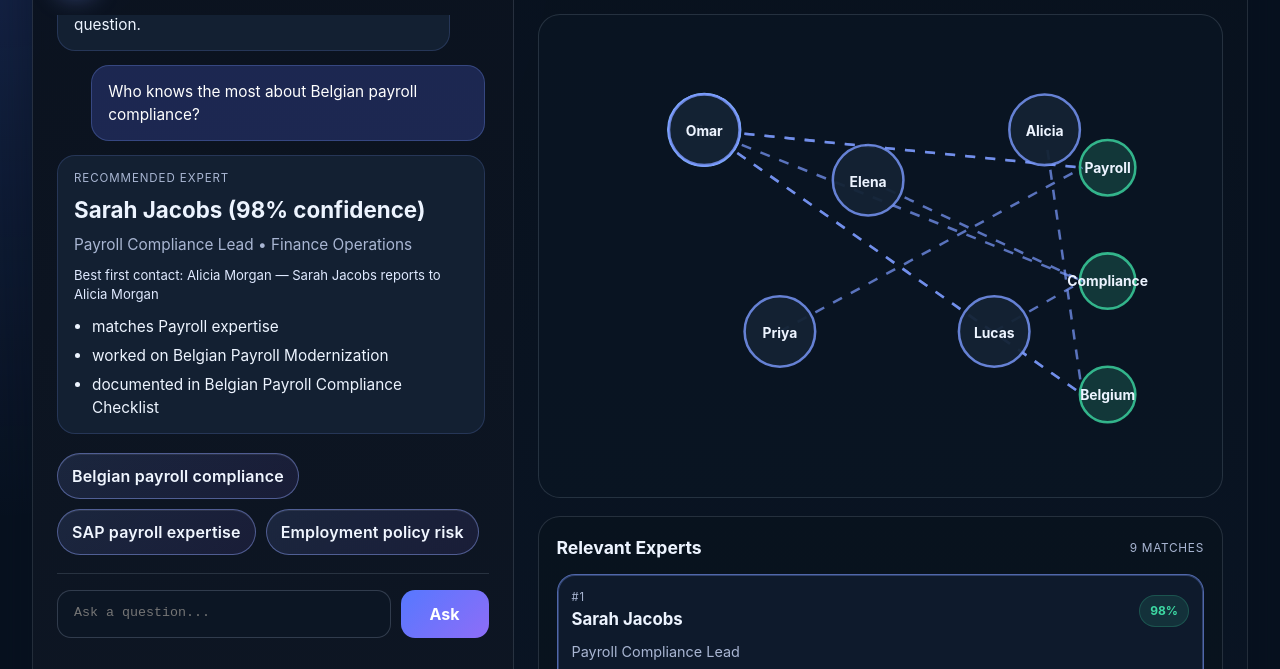
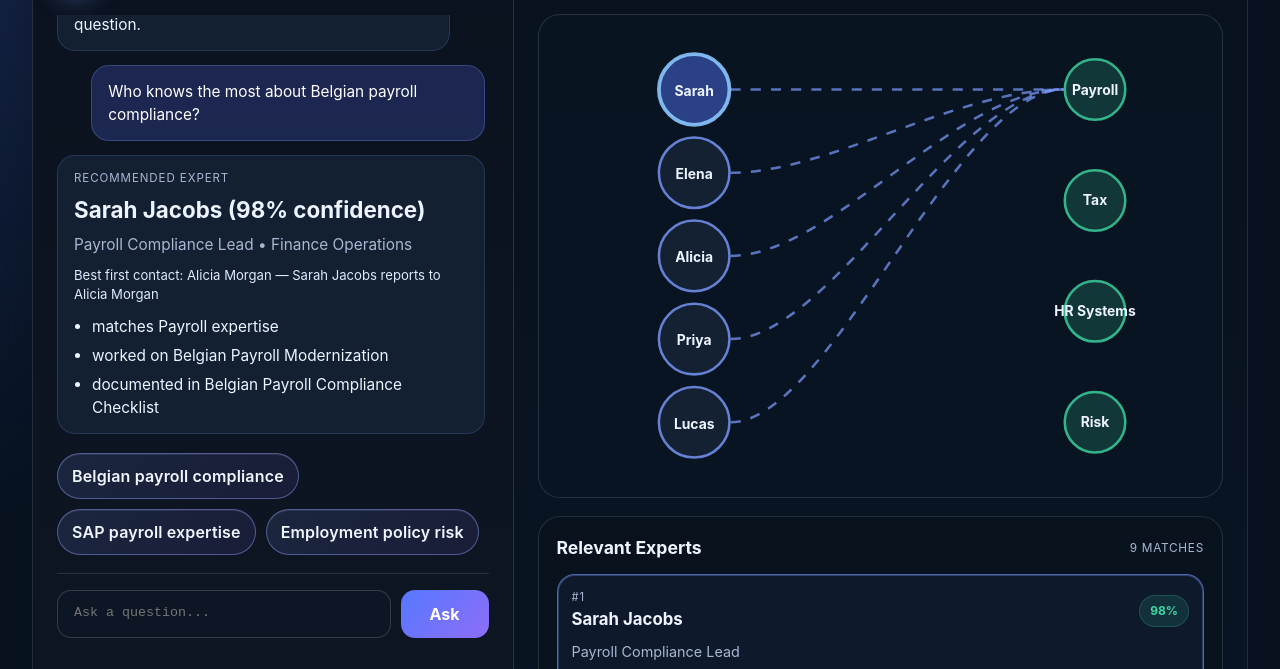
Before and after one commit to AjAzE-dev/Hotters_hackaton, a website built with Vite: page test-app/index.html in a window 1280 px wide. Both pictures are taken after a click on the button "Belgian payroll compliance". Shown: the part 122-791 px from the top of the page. Built offline with nearby package versions, Linux system fonts and the light colour scheme.

Commit message:
edit graph

```diff
--- a/test-app/src/main.ts
+++ b/test-app/src/main.ts
@@ -219,33 +219,77 @@ function getBestFirstContact(employee: Employee, employees: Employee[]): {
   }
 }
 
-function buildGraphMarkup(experts: ExpertResult[]): string {
-  const positions = [
-    { x: 120, y: 80 },
-    { x: 250, y: 120 },
-    { x: 390, y: 80 },
-    { x: 180, y: 240 },
-    { x: 350, y: 240 }
-  ]
+function buildGraphMarkup(experts: ExpertResult[], projects: Project[], question = ''): string {
+  const visibleExperts = experts.slice(0, 5)
+  const queryWords = extractKeywords(question)
+  const relevantProjects = projects
+    .filter((project) => visibleExperts.some((expert) => expert.employee.projects.includes(project.id)))
+    .map((project) => {
+      const supportingExperts = visibleExperts.filter((expert) =>
+        expert.employee.projects.includes(project.id)
+      )
+      const keywordMatches = project.keywords.filter((keyword) =>
+        queryWords.some((word) => normalize(keyword).includes(word) || word.includes(normalize(keyword)))
+      ).length
 
-  const projectNodes = [
-    { x: 440, y: 110, label: 'Payroll' },
-    { x: 440, y: 200, label: 'Compliance' },
-    { x: 440, y: 290, label: 'Belgium' }
-  ]
+      return { project, supportingExperts, score: supportingExperts.length * 3 + keywordMatches }
+    })
 
-  const connections = experts
-    .map((_expert, index) => {
-      const start = positions[index] ?? positions[0]
-      const end = projectNodes[index % projectNodes.length]
-      return `<line x1="${start.x}" y1="${start.y}" x2="${end.x - 20}" y2="${end.y}" class="graph-line" />`
+  const topicScores = new Map<string, number>()
+  relevantProjects.forEach(({ project, score }) => {
+    topicScores.set(project.domain, (topicScores.get(project.domain) ?? 0) + score)
+  })
+  const topicLabels = [...topicScores.entries()]
+    .sort((left, right) => right[1] - left[1])
+    .slice(0, 4)
+    .map(([label]) => label)
+  const projectNodes = topicLabels.map((label, index) => ({
+    x: 430,
+    y: topicLabels.length === 1 ? 180 : 48 + (index * 264) / (topicLabels.length - 1),
+    label
+  }))
+
+  const graphExperts = visibleExperts
+    .map((expert, originalIndex) => ({
+      expert,
+      originalIndex,
+      targetIndex: topicLabels.findIndex((label) =>
+        relevantProjects.some(({ project, supportingExperts }) =>
+          project.domain === label && supportingExperts.some((supporter) =>
+            supporter.employee.name === expert.employee.name
+          )
+        )
+      )
+    }))
+    .sort((left, right) => {
+      const leftTarget = left.targetIndex < 0 ? Number.MAX_SAFE_INTEGER : left.targetIndex
+      const rightTarget = right.targetIndex < 0 ? Number.MAX_SAFE_INTEGER : right.targetIndex
+      return leftTarget - rightTarget || left.originalIndex - right.originalIndex
+    })
+
+  const graphTop = 48
+  const graphBottom = 312
+  const expertPositions = graphExperts.map((_, index) => ({
+    x: 112,
+    y: graphExperts.length === 1
+      ? (graphTop + graphBottom) / 2
+      : graphTop + (index * (graphBottom - graphTop)) / (graphExperts.length - 1)
+  }))
+
+  const connections = graphExperts
+    .map(({ targetIndex }, index) => {
+      if (targetIndex < 0) return ''
+      const start = expertPositions[index]
+      const end = projectNodes[targetIndex]
+      const path = `M ${start.x + 29} ${start.y} C 220 ${start.y}, 320 ${end.y}, ${end.x - 25} ${end.y}`
+      return `<path d="${path}" class="graph-line" />`
     })
     .join('')
 
-  const expertNodes = experts
-    .map((expert, index) => {
-      const point = positions[index] ?? positions[0]
-      const ringClass = index === 0 ? 'graph-node graph-node--primary' : 'graph-node'
+  const expertNodes = graphExperts
+    .map(({ expert, originalIndex }, index) => {
+      const point = expertPositions[index]
+      const ringClass = originalIndex === 0 ? 'graph-node graph-node--primary' : 'graph-node'
       return `
         <g>
           <circle cx="${point.x}" cy="${point.y}" r="28" class="${ringClass}" />
@@ -255,11 +299,11 @@ function buildGraphMarkup(experts: ExpertResult[]): string {
     })
     .join('')
 
-  const projectLabels = projectNodes
+  const projectLabelsSvg = projectNodes
     .map(
       (node) => `
         <g>
-          <circle cx="${node.x}" cy="${node.y}" r="22" class="graph-node graph-node--project" />
+          <circle cx="${node.x}" cy="${node.y}" r="24" class="graph-node graph-node--project" />
           <text x="${node.x}" y="${node.y + 4}" class="graph-project-label">${escapeHtml(node.label)}</text>
         </g>
       `
@@ -269,7 +313,7 @@ function buildGraphMarkup(experts: ExpertResult[]): string {
   return `
     <svg viewBox="0 0 520 360" aria-label="Expertise network graph" role="img">
       ${connections}
-      ${projectLabels}
+      ${projectLabelsSvg}
       ${expertNodes}
     </svg>
   `
@@ -374,10 +418,10 @@ function renderChat(question: string, experts: ExpertResult[]) {
   })
 }
 
-function renderInsights(experts: ExpertResult[]) {
+function renderInsights(experts: ExpertResult[], projects: Project[], question = '') {
   const graphWrap = document.querySelector<HTMLDivElement>('#graph-wrap')
   if (graphWrap) {
-    graphWrap.innerHTML = buildGraphMarkup(experts)
+    graphWrap.innerHTML = buildGraphMarkup(experts, projects, question)
   }
 
   const count = document.querySelector<HTMLSpanElement>('#result-count')
@@ -469,10 +513,10 @@ async function initDashboard() {
         }, 50)
       }
 
-      renderInsights([])
+      renderInsights([], projects, question)
     } else {
       renderChat(question, experts)
-      renderInsights(experts)
+      renderInsights(experts, projects, question)
       if (history) {
         window.setTimeout(() => {
           history.scrollTo({ top: history.scrollHeight, behavior: 'smooth' })
--- a/test-app/src/style.css
+++ b/test-app/src/style.css
@@ -318,6 +318,7 @@ button, input {
 }
 
 .graph-line {
+  fill: none;
   stroke: rgba(124, 156, 255, 0.7);
   stroke-width: 2;
   stroke-dasharray: 8 8;
```
